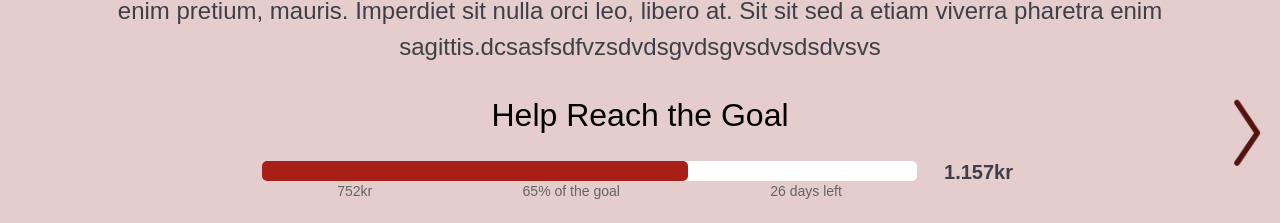
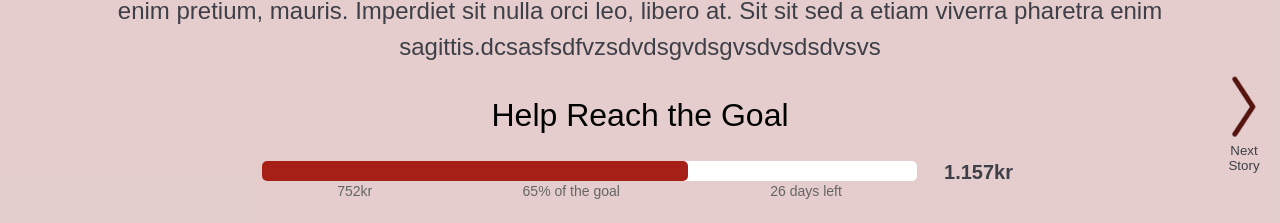
Before and after one commit to helpisblind/helpisblind-frontend, a React (Create React App) app: page /donate in a window 1280 px wide. Shown: the part 338-561 px from the top of the page. Built offline with nearby package versions, Linux system fonts and the light colour scheme; no server answers; a web font is replaced by a local one.

Commit message:
Add text to SideButton

```diff
--- a/src/components/ButtonBanner.css
+++ b/src/components/ButtonBanner.css
@@ -6,14 +6,15 @@
 
   background: transparent;
   text-align: center;
-  padding: 20px 0;
   cursor: pointer;
   border-style: none;
 }
 
 .ButtonBanner img {
+  display: block;
+  transform: rotate(-90deg);
   width: 60px;
-  transform: rotate(-90deg);
+  margin-bottom: 25px;
 }
 
 .ButtonBanner:active {
@@ -24,10 +25,10 @@
   outline: 0;
 }
 
-.ButtonBanner img {
-  width: 66px;
-}
-
 .ButtonBanner:hover {
   background-color: rgba(146, 59, 53, 0.1);
 }
+
+.ButtonBanner .text {
+  margin: 0;
+}
--- a/src/components/ButtonBanner.js
+++ b/src/components/ButtonBanner.js
@@ -8,6 +8,8 @@ function ButtonBanner ({
   return (
     <button className='ButtonBanner' onClick={onClick}>
       <img src='./assets/arrow.png' alt={alt} />
+      <p className='text'>Next</p>
+      <p className='text'>Story</p>
     </button>
   )
 }
```
